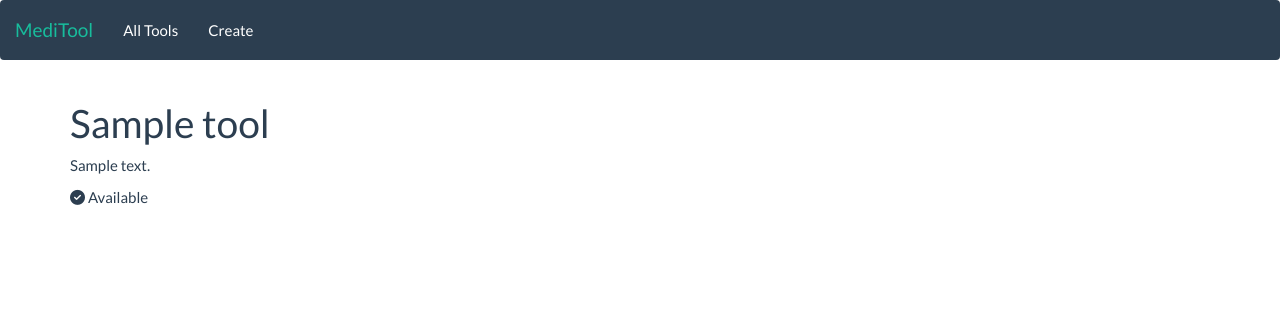
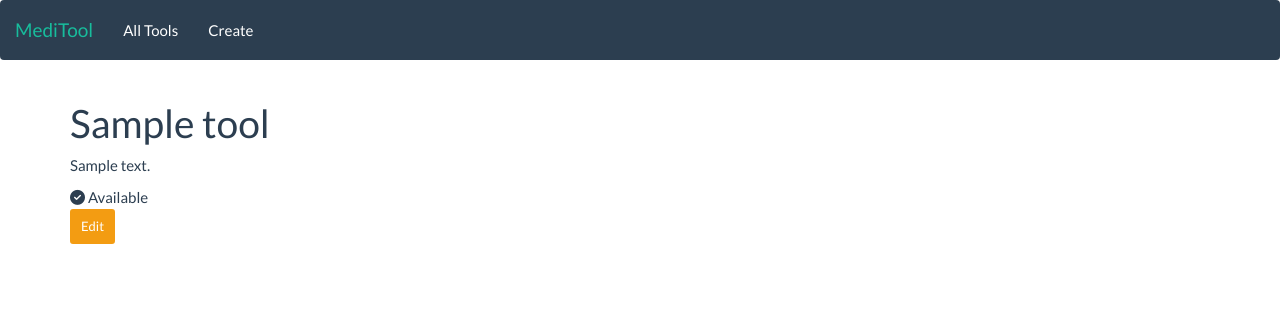
Before and after one commit to smcintosh881/MediTool, a Django app: page /tools/1/ in a window 1280 px wide. Shown: the top 320 px of the page. Run offline with Django 3.2, Linux system fonts and the light colour scheme; tables that the repository leaves empty hold one stand-in row (values such as "Sample post"); some libraries are stand-ins or nearby versions.

Commit message:
Add edit functionality

```diff
--- a/tools/templates/tools/detail.html
+++ b/tools/templates/tools/detail.html
@@ -8,5 +8,8 @@
         {% else %}
             <i class="fa fa-times-circle" aria-hidden="true"></i> Not Available
         {% endif %}
+        <div>
+          <a href="{% url 'edit' tool.id %}" class="btn btn-sm btn-warning">Edit</a>
+        </div>
     </div>
 {% endblock %}
--- a/tools/urls.py
+++ b/tools/urls.py
@@ -5,5 +5,6 @@ from . import views
 urlpatterns = [
     url(r'^$', views.index, name='index'),
     url(r'^(?P<tool_id>[0-9]+)/$', views.detail, name='detail'),
-    url(r'^create/', views.CreateTool.as_view(success_url="/tools/"), name='create')
+    url(r'^create/$', views.CreateTool.as_view(success_url="/tools/"), name='create'),
+    url(r'^edit/(?P<pk>[0-9]+)/$', views.EditTool.as_view(success_url="/tools/"), name='edit')
 ]
--- a/tools/views.py
+++ b/tools/views.py
@@ -1,6 +1,6 @@
 from tools.models import Tool
 from django.shortcuts import render, get_object_or_404
-from django.views.generic.edit import CreateView
+from django.views.generic.edit import CreateView, UpdateView
 from tools.models import Tool
 from tools.forms import ToolForm
 from django.http import HttpResponseRedirect
@@ -18,7 +18,13 @@ def detail(request, tool_id):
 class CreateTool(CreateView):
 
     model = Tool
-    # fields = ['name', 'description', is ]
     template_name = 'tools/tool_form.html'
 
     form_class = ToolForm
+
+class EditTool(UpdateView):
+
+    model = Tool
+    template_name = 'tools/tool_form.html'
+
+    form_class = ToolForm
```
